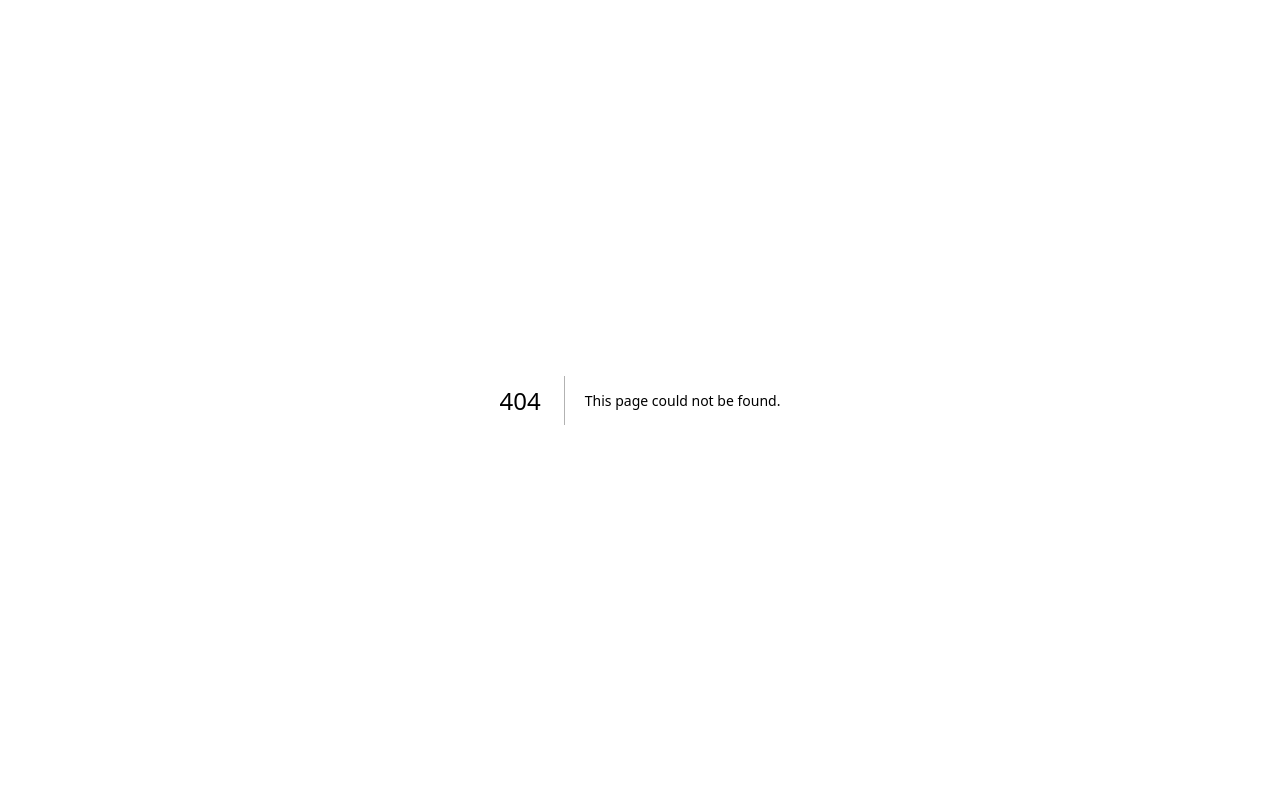
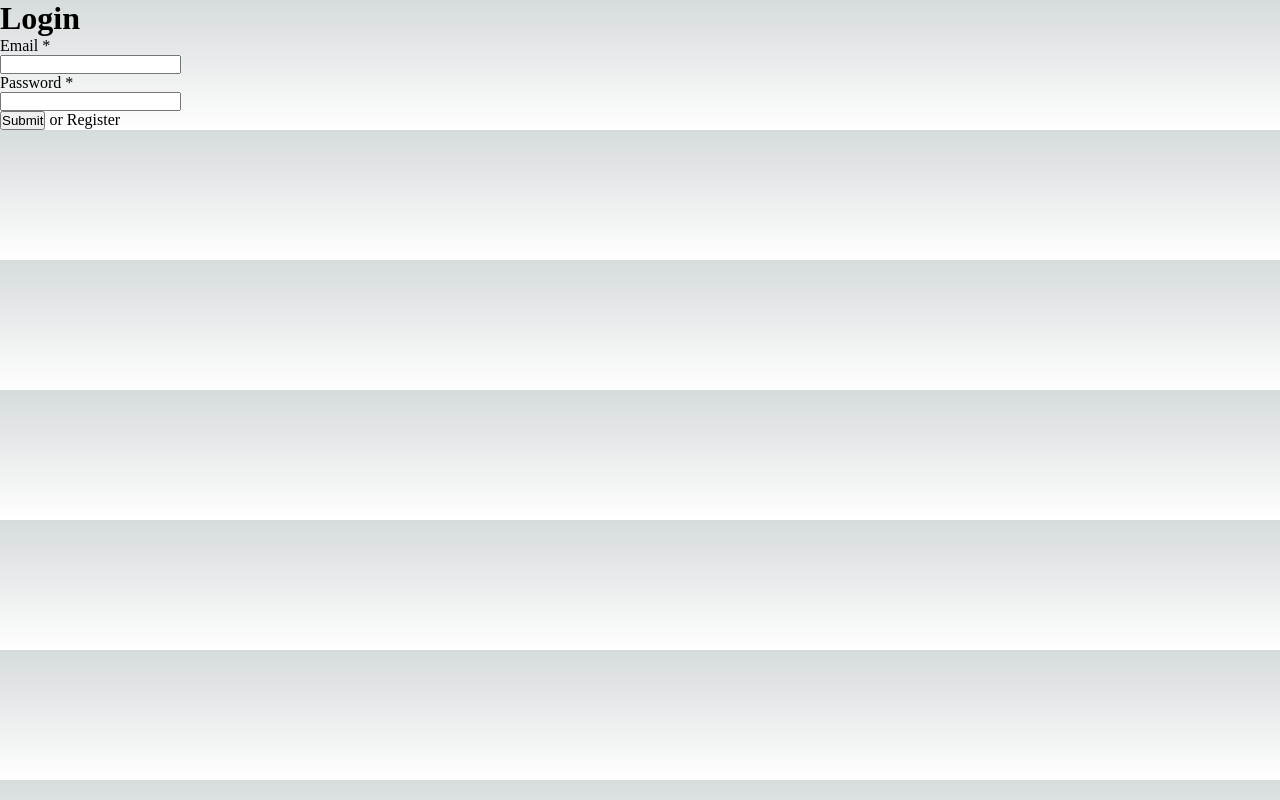
Before and after one commit to cakrads/next-auth-server-and-client, a Next.js app: page /login in a window 1280 px wide. Before the commit this address had no page. Built offline with nearby package versions, Linux system fonts and the light colour scheme.

Commit message:
feat: add simple login and register

```diff
--- /dev/null
+++ b/src/components/field.tsx
@@ -0,0 +1,31 @@
+interface IField {
+  name: string;
+  label: string;
+  type: string;
+  autoComplete: string;
+  required: boolean;
+}
+
+export default function Field({
+  name,
+  label,
+  type,
+  autoComplete,
+  required,
+}: IField) {
+  return (
+    <div>
+      <label id={[name, "label"].join("-")} htmlFor={[name, "input"].join("-")}>
+        {label} {required ? <span title="Required">*</span> : undefined}
+      </label>
+      <br />
+      <input
+        autoComplete={autoComplete}
+        id={[name, "input"].join("-")}
+        name={name}
+        required={required}
+        type={type}
+      />
+    </div>
+  );
+}
--- /dev/null
+++ b/src/pages/login.tsx
@@ -0,0 +1,52 @@
+import React, { useState } from "react";
+import Link from "next/link";
+
+import Field from "@components/field";
+
+function SignIn() {
+  const [errorMsg, setErrorMsg] = useState<string>("");
+
+  async function handleSubmit(event: React.SyntheticEvent) {
+    event.preventDefault();
+
+    const target = event.target as typeof event.target & {
+      email: { value: string };
+      password: { value: string };
+    };
+    const email = target.email.value;
+    const password = target.password.value;
+
+    try {
+      console.log(email, password);
+    } catch (error: any) {
+      setErrorMsg(error.message);
+    }
+  }
+
+  return (
+    <>
+      <h1>Login</h1>
+      <form onSubmit={handleSubmit}>
+        {errorMsg && <p>{errorMsg}</p>}
+        <Field
+          name="email"
+          type="email"
+          autoComplete="email"
+          required
+          label="Email"
+        />
+        <Field
+          name="password"
+          type="password"
+          autoComplete="password"
+          required
+          label="Password"
+        />
+        <button type="submit">Submit</button> or{" "}
+        <Link href="/register">Register</Link>
+      </form>
+    </>
+  );
+}
+
+export default SignIn;
--- a/tsconfig.json
+++ b/tsconfig.json
@@ -19,7 +19,11 @@
       "@server/*": ["server/*"],
       "@server": ["server/*"],
       "types/*": ["types/index"],
-      "types": ["types/index"]
+      "types": ["types/index"],
+      "@src/*": ["src/*"],
+      "@src": ["src/"],
+      "@components/*": ["src/components/*"],
+      "@components": ["src/components/"]
     }
   },
   "include": ["next-env.d.ts", "**/*.ts", "**/*.tsx"],
```
Also changed, not shown: src/pages/register.tsx (added, +55 -0 lines).
